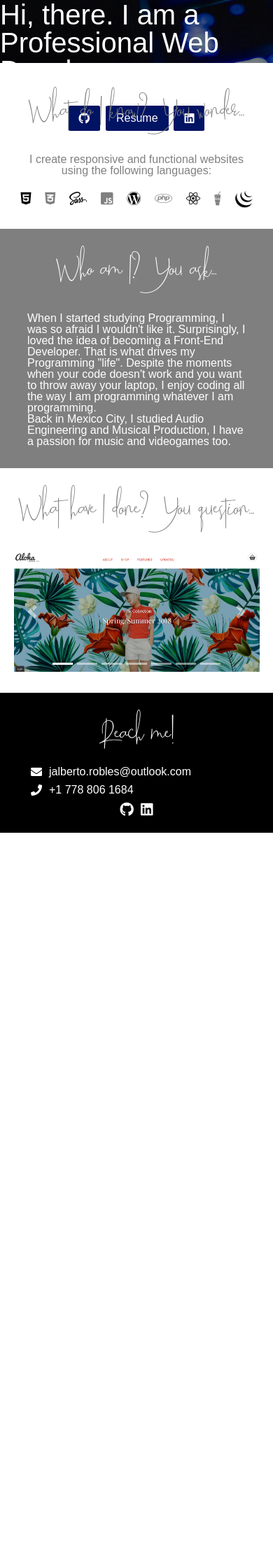
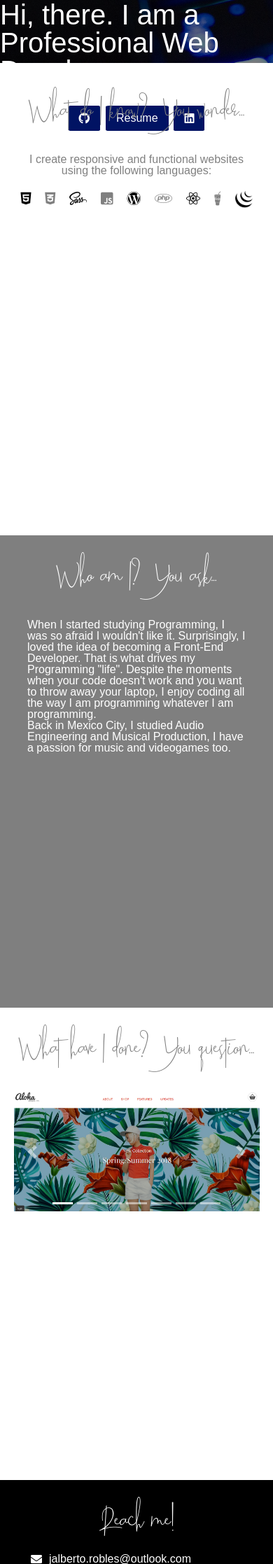
Before and after one commit to AlOaks/portfolio-page, a PHP site: page / in a window 390 px wide. Shown: the part 501-2736 px from the top of the page at 70% size. Before the commit the page ends 1691 px from the top, so only its background shows below. Run offline with PHP 8.4, Linux system fonts and the light colour scheme; some libraries are stand-ins or nearby versions.

Commit message:
Fixing Mobile

```diff
--- a/sass/style.scss
+++ b/sass/style.scss
@@ -12,3 +12,7 @@ body {
     font-family: sans-serif;
     background: none;
 }
+
+section {
+    height: 80vh;
+}
--- a/style.css
+++ b/style.css
@@ -421,3 +421,6 @@ footer {
 body {
   font-family: sans-serif;
   background: none; }
+
+section {
+  height: 80vh; }
```
Also changed, not shown: build/css/style.min.css.
